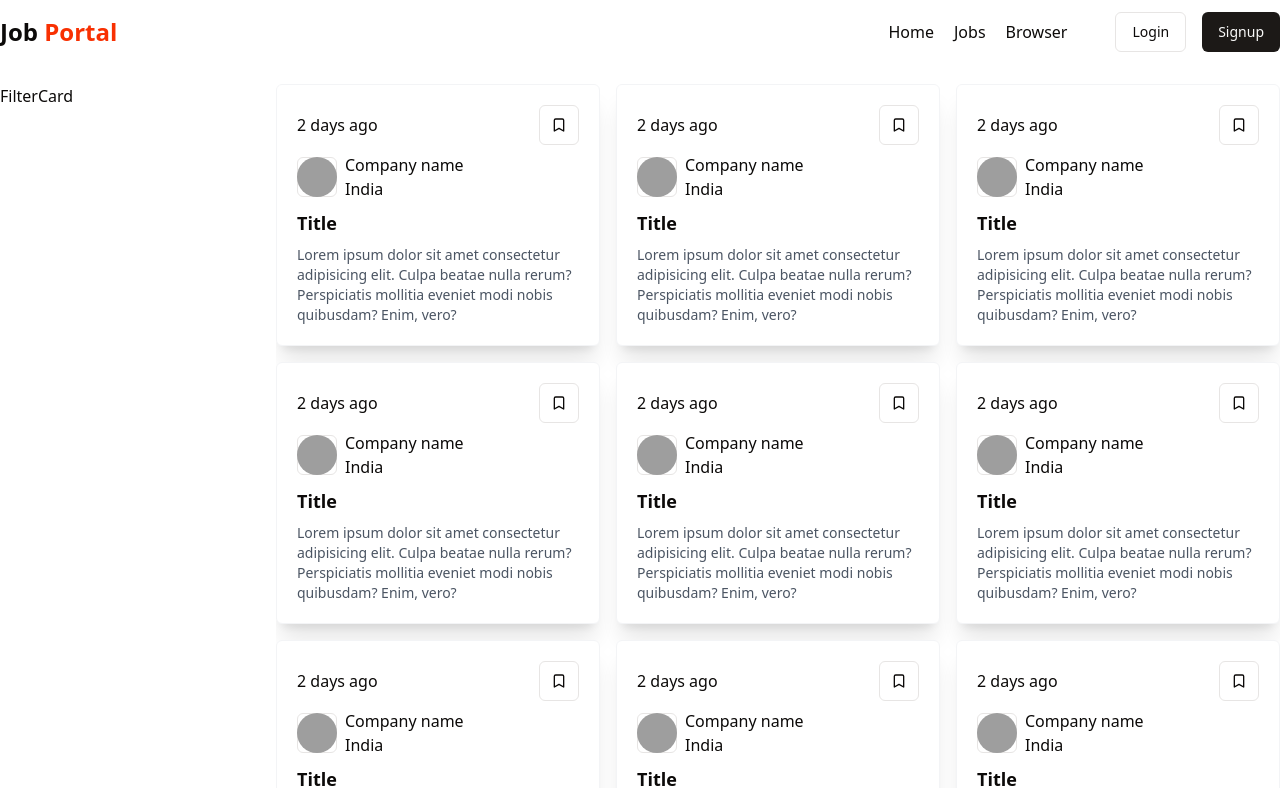
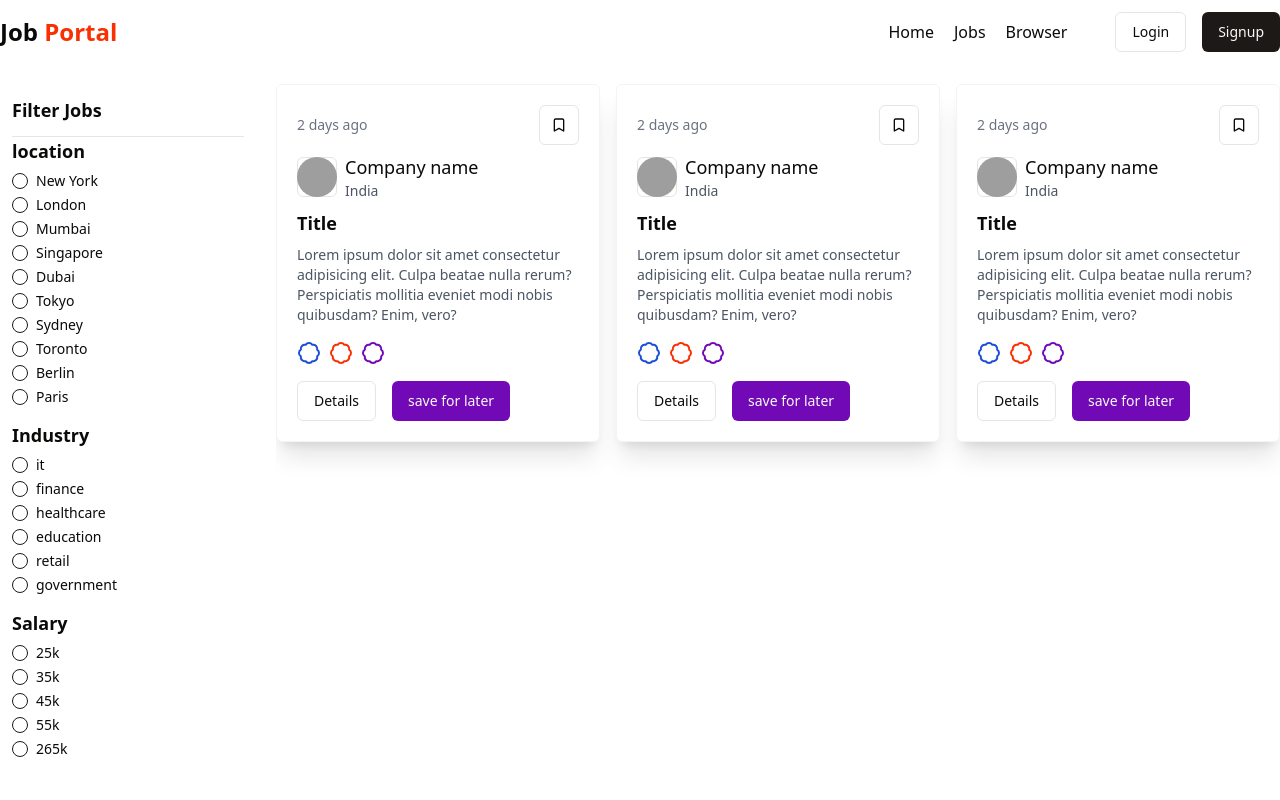
Before and after one commit to patilrohit1964/my_job_portal, a React (Vite) app in the folder client/: page /jobs in a window 1280 px wide. Built offline with nearby package versions, Linux system fonts and the light colour scheme; grey boxes are pictures that could not be loaded.

Commit message:
done jobs page working on browser

```diff
--- a/client/src/components/FilterCard.jsx
+++ b/client/src/components/FilterCard.jsx
@@ -1,9 +1,69 @@
 import React from 'react'
+import { RadioGroup, RadioGroupItem } from './ui/radio-group'
+import { Label } from './ui/label'
+const filterData = [
+    {
+        filterType: "location",
+        array: [
+            "New York",
+            "London",
+            "Mumbai",
+            "Singapore",
+            "Dubai",
+            "Tokyo",
+            "Sydney",
+            "Toronto",
+            "Berlin",
+            "Paris"
+        ]
+    },
+    {
+        filterType: "Industry",
+        array: [
+            "it",
+            "finance",
+            "healthcare",
+            "education",
+            "retail",
+            "government",
+        ]
+    },
+    {
+        filterType: "Salary",
+        array: [
+            "25k",
+            "35k",
+            "45k",
+            "55k",
+            "265k",
+        ]
+    },
+]
 
 const FilterCard = () => {
-  return (
-    <div>FilterCard</div>
-  )
+    return (
+        <div className='w-full bg-white p-3 rounded-md'>
+            <h1 className='font-bold text-lg'>Filter Jobs</h1>
+            <hr className='mt-3' />
+            <RadioGroup>
+                {
+                    filterData.map((data, index) => (
+                        <div key={index}>
+                            <h1 className='font-bold text-lg'>{data.filterType}</h1>
+                            {
+                                data.array.map((item, index) => (
+                                    <div key={index} className='flex items-center space-x-2 my-2'>
+                                        <RadioGroupItem value={item}></RadioGroupItem>
+                                        <Label>{item}</Label>
+                                    </div>
+                                ))
+                            }
+                        </div>
+                    ))
+                }
+            </RadioGroup>
+        </div>
+    )
 }
 
 export default FilterCard
--- a/client/src/components/Job.jsx
+++ b/client/src/components/Job.jsx
@@ -1,13 +1,13 @@
 import React from 'react'
 import { Button } from './ui/button'
-import { Bookmark } from 'lucide-react'
+import { Badge, Bookmark } from 'lucide-react'
 import { AvatarImage, Avatar } from './ui/avatar'
 
 const Job = () => {
     return (
         <div className='p-5 rounded-md shadow-xl bg-white border border-gray-100'>
             <div className='flex items-center justify-between'>
-                <p>2 days ago</p>
+                <p className='text-sm text-gray-500'>2 days ago</p>
                 <Button variant="outline" classname="rounded-full" size="icon"><Bookmark /></Button>
             </div>
             <div className='flex items-center gap-2 my-2'>
@@ -17,14 +17,23 @@
                     </Avatar>
                 </Button>
                 <div>
-                    <h1>Company name</h1>
-                    <p>India</p>
+                    <h1 className='font-medium text-lg'>Company name</h1>
+                    <p className='text-sm text-gray-600'>India</p>
                 </div>
             </div>
             <div className=''>
                 <h1 className='font-bold text-lg my-2'>Title</h1>
                 <p className='text-sm text-gray-600'>Lorem ipsum dolor sit amet consectetur adipisicing elit. Culpa beatae nulla rerum? Perspiciatis mollitia eveniet modi nobis quibusdam? Enim, vero?</p>
             </div>
+            <div className='flex items-center gap-2 mt-4'>
+                <Badge className='text-blue-700 font-bold' variant="ghost">part time</Badge>
+                <Badge className='text-[#f83002] font-bold' variant="ghost">part time</Badge>
+                <Badge className='text-[#7209b7] font-bold' variant="ghost">part time</Badge>
+            </div>
+            <div className='flex items-center mt-4 gap-4'>
+                <Button variant="outline">Details</Button>
+                <Button className='bg-[#7209b7]'>save for later</Button>
+            </div>
         </div>
     )
 }
--- a/client/src/components/Jobs.jsx
+++ b/client/src/components/Jobs.jsx
@@ -3,7 +3,7 @@
 import Job from './Job'
 import FilterCard from './FilterCard'
 
-const jobsArray = [1, 2, 3, 4, 5, 6, 7, 8, 9]
+const jobsArray = [1, 2, 3]
 const Jobs = () => {
   return (
     <div>
```
